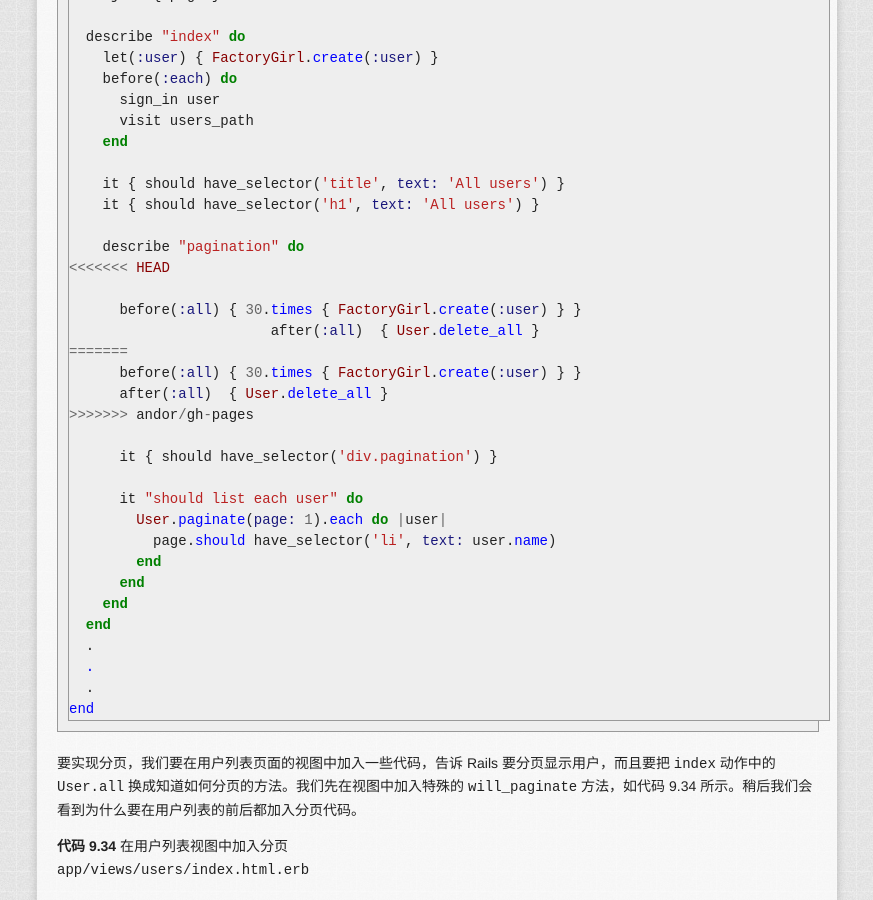
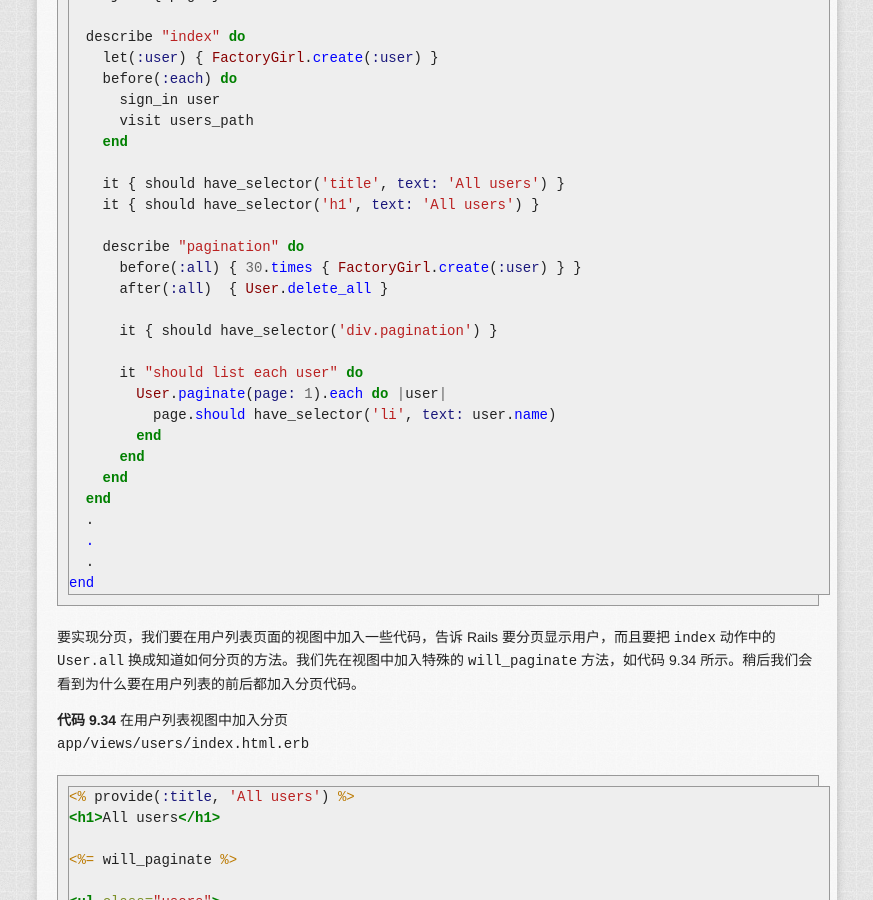
Before and after one commit to AndorChen/rails-tutorial-2nd-cn, a Jekyll site: the page built from chapter9.md, in a window 1280 px wide and 900 px high, scrolled down 31149 px. Shown: the whole window, without its empty margins (203-1076 px from the left). Built offline with Jekyll 4.4.1, drawn with Linux system fonts in a browser that asks for light colours; nearby versions of some CDN libraries; library files that are not in the unit come from our copies; Markdown is read by kramdown in place of the engine named in the settings.

Commit message:
fix conflict

```diff
--- a/chapter9.md
+++ b/chapter9.md
@@ -1185,14 +1185,8 @@ describe "User pages" do
     it { should have_selector('h1', text: 'All users') }
 
     describe "pagination" do
-<<<<<<< HEAD
-
-      before(:all) { 30.times { FactoryGirl.create(:user) } }
-			after(:all)  { User.delete_all }
-=======
       before(:all) { 30.times { FactoryGirl.create(:user) } }
       after(:all)  { User.delete_all }
->>>>>>> andor/gh-pages
 
       it { should have_selector('div.pagination') }
 
```
